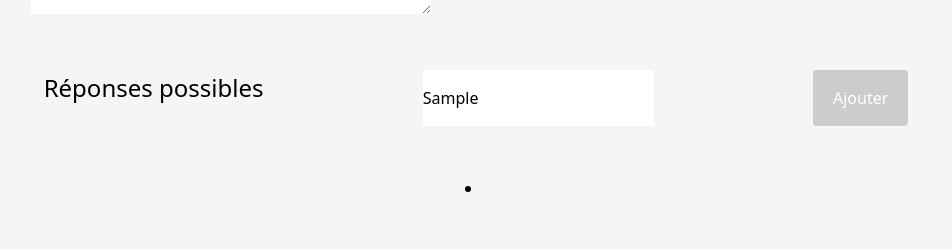
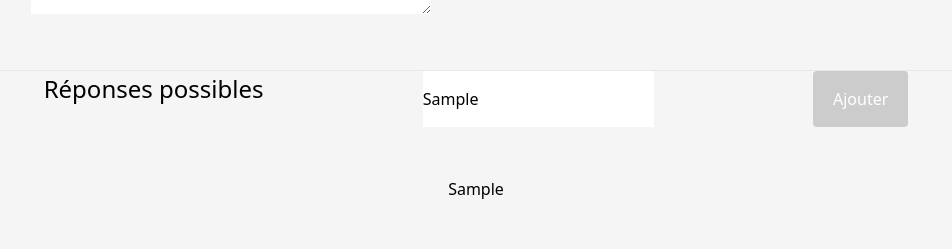
Before and after one commit to HiddenLab-Studio/Cachalot, a React (Vite) app in the folder BonneEcole/: page /test in a window 1280 px wide. Both pictures are taken after typing "Sample" into the empty fields and a click on the button "Ajouter". Shown: the part 322-571 px from the top of the page, without its empty margins (164-1116 px from the left). Built offline with nearby package versions, Linux system fonts and the light colour scheme; what twin.macro would draw is missing.

Commit message:
answers list

```diff
--- a/BonneEcole/src/CreateExercise/CreateExercise.jsx
+++ b/BonneEcole/src/CreateExercise/CreateExercise.jsx
@@ -3,15 +3,52 @@ import React, { useEffect, useState } from "react";
 // Scss
 import "./CreateExercise.scss"
 
+// Main page display
 const CreateExercise = (props) => {
-    const [previewSource, setPreviewSource] = useState("");
-    const [answers, setAnswers] = useState([]);
+    const [previewSource, setPreviewSource] = useState(""); // Preview image when uploded
+    let answers = []; // Answers list
+    const [inputAnswer, setInputAnswer] = useState(""); // Input answer
+
+
+    // Display the answers list
+    const displayList = () => {
+        if (answers.length > 0) {
+            setInputAnswer(
+                <ul>
+                  {answers.map((answer, index) => (
+                    <li key={index}>{answer}</li>
+                  ))}
+                </ul>
+            );
+        } else {
+            // If the list is empty, display a message
+            setInputAnswer(<p>Aucune réponse n'a été ajoutée</p>);
+        }
+    };
 
     useEffect(() => {
-        const uploadInput = document.getElementById('upload');
+        const uploadInput = document.getElementById('upload'); // Upload button
+        const answerInput = document.getElementById('answer'); // Answer input
+        const addAswerInput = document.getElementById('addAnswer'); // Add answer button
+        const addExerciseInput = document.getElementById('addExercise'); // Add exercise button
 
+        // Change the preview image when a new image is uploaded
         uploadInput.addEventListener('change', (event) => {
             setPreviewSource(URL.createObjectURL(event.target.files[0]));
+        });
+
+        // Add a new answer to the list
+        addAswerInput.addEventListener('click', (event) => {
+            answers.push(answerInput.value);
+            // annuler l'ajout si la réponse est vide
+            // annuler l'ajout si la réponse est déjà dans la liste
+            displayList();
+        });
+
+        // Delete an answer from the list
+
+        // Add the exercise to the database
+        addExerciseInput.addEventListener('click', () => {
         });
     }, []);
 
@@ -31,15 +68,17 @@ const CreateExercise = (props) => {
                 </div>
             </section>
 
+            <hr/>
+
             <section>
                 <h3>Réponses possibles</h3>
-                <input type="text"></input>
-                <button>Ajouter</button>
+                <input type="text" id="answer"></input>
+                <button id="addAnswer">Ajouter</button>
             </section>
 
-            <section><li>{answers}</li></section>
+            <section>{inputAnswer}</section>
 
-            <section><button>Créer l'exercice</button></section>
+            <section><button id="addExercise">Créer l'exercice</button></section>
         </>
     )
 };
```
